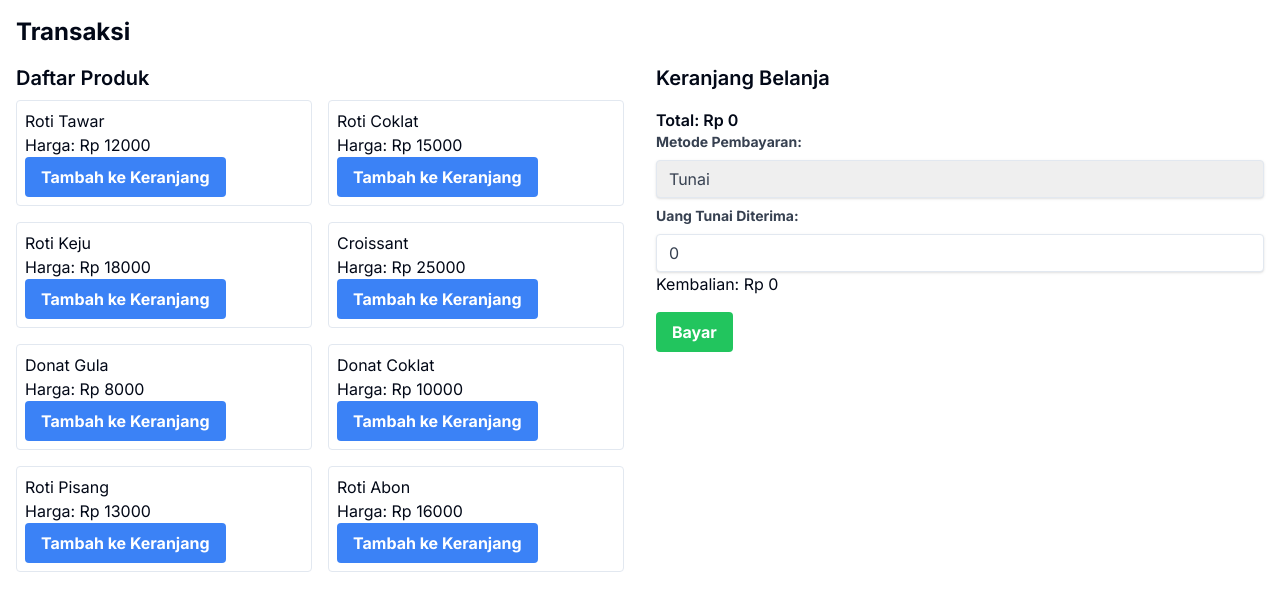
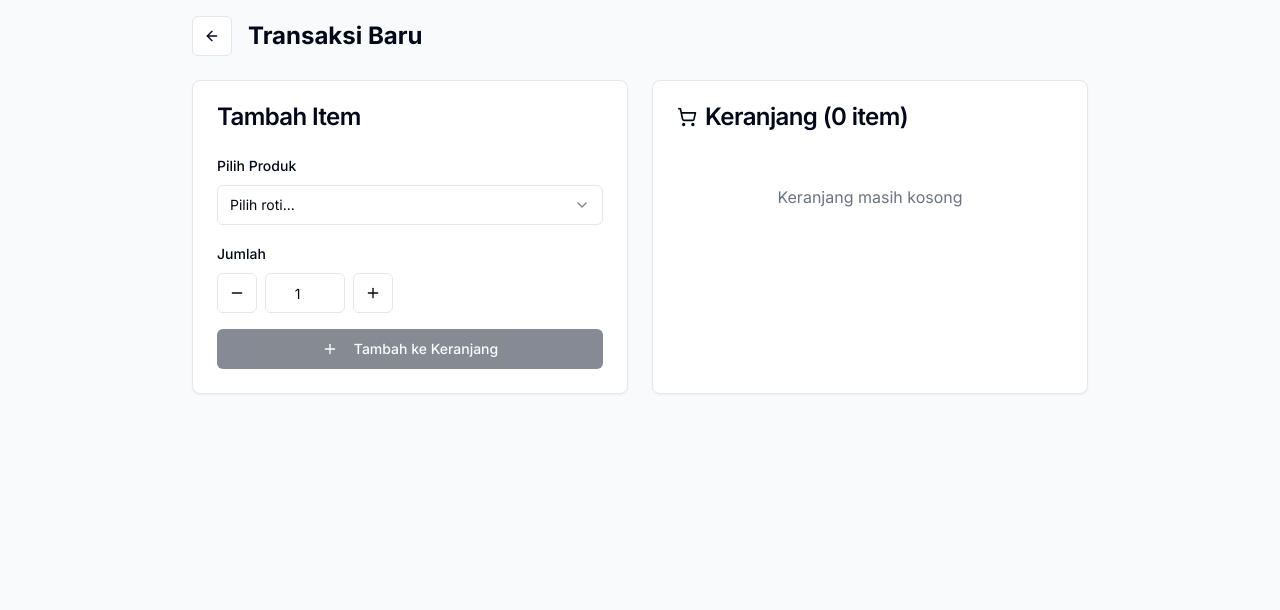
Before and after one commit to sabenih726/aplikasi-kasir, a Next.js app: page /transaksi in a window 1280 px wide. Shown: the top 610 px of the page. Built offline with nearby package versions, Linux system fonts and the light colour scheme.

Commit message:
refactor: restore modern transaction page design
Revert to previous modern design with shadcn/ui components and improved styling.

Co-authored-by: null <171391733+sabenih726@users.noreply.github.com>

```diff
--- a/app/transaksi/page.tsx
+++ b/app/transaksi/page.tsx
@@ -1,150 +1,375 @@
 "use client"
 
 import { useState, useEffect } from "react"
+import { Card, CardContent, CardHeader, CardTitle } from "@/components/ui/card"
+import { Button } from "@/components/ui/button"
+import { Input } from "@/components/ui/input"
+import { Label } from "@/components/ui/label"
+import { Select, SelectContent, SelectItem, SelectTrigger, SelectValue } from "@/components/ui/select"
+import { Separator } from "@/components/ui/separator"
+import { ArrowLeft, Plus, Minus, Trash2, ShoppingCart } from "lucide-react"
+import Link from "next/link"
+import { useRouter } from "next/navigation"
 import { getProducts, saveTransaction, generateTransactionId, type Product } from "@/lib/localStorage"
 
-const TransaksiPage = () => {
-  const [products, setProducts] = useState<Product[]>([])
-  const [cartItems, setCartItems] = useState<Product[]>([])
-  const [paymentMethod, setPaymentMethod] = useState<"Tunai" | "Debit" | "Kredit">("Tunai")
-  const [cashReceived, setCashReceived] = useState<number>(0)
-  const [change, setChange] = useState<number>(0)
+interface CartItem extends Product {
+  quantity: number
+  subtotal: number
+}
+
+const defaultProducts: Product[] = [
+  { id: "1", name: "Roti Tawar", price: 12000 },
+  { id: "2", name: "Roti Coklat", price: 15000 },
+  { id: "3", name: "Roti Keju", price: 18000 },
+  { id: "4", name: "Croissant", price: 25000 },
+  { id: "5", name: "Donat Gula", price: 8000 },
+  { id: "6", name: "Donat Coklat", price: 10000 },
+  { id: "7", name: "Roti Pisang", price: 13000 },
+  { id: "8", name: "Roti Abon", price: 16000 },
+]
+
+export default function TransaksiPage() {
+  const router = useRouter()
+  const [products, setProducts] = useState<Product[]>(defaultProducts)
+  const [cart, setCart] = useState<CartItem[]>([])
+  const [selectedProduct, setSelectedProduct] = useState("")
+  const [quantity, setQuantity] = useState(1)
+  const [paymentMethod, setPaymentMethod] = useState("tunai")
+  const [cashReceived, setCashReceived] = useState("")
+  const [showPayment, setShowPayment] = useState(false)
+  const [processing, setProcessing] = useState(false)
 
   useEffect(() => {
-    const storedProducts = getProducts()
-    if (storedProducts) {
-      setProducts(storedProducts)
+    // Load products from localStorage
+    const savedProducts = localStorage.getItem("products")
+    if (savedProducts) {
+      setProducts(JSON.parse(savedProducts))
+    } else {
+      localStorage.setItem("products", JSON.stringify(defaultProducts))
     }
   }, [])
 
-  const addToCart = (product: Product) => {
-    setCartItems([...cartItems, product])
+  useEffect(() => {
+    loadProducts()
+  }, [])
+
+  const loadProducts = () => {
+    const data = getProducts()
+    setProducts(data)
   }
 
-  const removeFromCart = (index: number) => {
-    const newCartItems = [...cartItems]
-    newCartItems.splice(index, 1)
-    setCartItems(newCartItems)
+  const formatCurrency = (amount: number) => {
+    return new Intl.NumberFormat("id-ID", {
+      style: "currency",
+      currency: "IDR",
+    }).format(amount)
   }
 
-  const totalAmount = cartItems.reduce((total, item) => total + item.price, 0)
+  const addToCart = () => {
+    if (!selectedProduct) return
 
-  const handlePayment = () => {
-    if (paymentMethod === "Tunai") {
-      if (cashReceived < totalAmount) {
-        alert("Jumlah uang tunai kurang!")
+    const product = products.find((p) => p.id === selectedProduct)
+    if (!product) return
+
+    const existingItem = cart.find((item) => item.id === selectedProduct)
+
+    if (existingItem) {
+      setCart(
+        cart.map((item) =>
+          item.id === selectedProduct
+            ? {
+                ...item,
+                quantity: item.quantity + quantity,
+                subtotal: (item.quantity + quantity) * item.price,
+              }
+            : item,
+        ),
+      )
+    } else {
+      setCart([
+        ...cart,
+        {
+          ...product,
+          quantity,
+          subtotal: product.price * quantity,
+        },
+      ])
+    }
+
+    setSelectedProduct("")
+    setQuantity(1)
+  }
+
+  const updateQuantity = (id: string, newQuantity: number) => {
+    if (newQuantity <= 0) {
+      removeFromCart(id)
       return
     }
-      setChange(cashReceived - totalAmount)
+
+    setCart(
+      cart.map((item) =>
+        item.id === id ? { ...item, quantity: newQuantity, subtotal: newQuantity * item.price } : item,
+      ),
+    )
   }
 
+  const removeFromCart = (id: string) => {
+    setCart(cart.filter((item) => item.id !== id))
+  }
+
+  const getTotalAmount = () => {
+    return cart.reduce((total, item) => total + item.subtotal, 0)
+  }
+
+  const getChange = () => {
+    const cash = Number.parseFloat(cashReceived) || 0
+    return cash - getTotalAmount()
+  }
+
+  const processTransaction = async () => {
+    if (cart.length === 0) return
+
+    if (paymentMethod === "tunai" && getChange() < 0) {
+      alert("Uang yang diterima kurang!")
+      return
+    }
+
+    setProcessing(true)
+
+    try {
       const transactionId = generateTransactionId()
 
       const transaction = {
         id: transactionId,
         date: new Date().toISOString(),
-      items: cartItems,
-      total: totalAmount,
-      paymentMethod: paymentMethod,
-      cashReceived: paymentMethod === "Tunai" ? cashReceived : undefined,
-      change: paymentMethod === "Tunai" ? change : undefined,
+        items: cart.map((item) => ({
+          name: item.name,
+          price: item.price,
+          quantity: item.quantity,
+        })),
+        total: getTotalAmount(),
+        paymentMethod,
+        cashReceived: paymentMethod === "tunai" ? Number.parseFloat(cashReceived) : getTotalAmount(),
+        change: paymentMethod === "tunai" ? getChange() : 0,
       }
 
+      // Save transaction (hanya sekali)
       console.log("Saving transaction:", transactionId)
       saveTransaction(transaction)
       console.log("Transaction saved successfully")
 
-    setCartItems([])
-    setCashReceived(0)
-    setChange(0)
-    alert("Transaksi berhasil!")
+      // Redirect to receipt page
+      router.push(`/struk/${transactionId}`)
+    } catch (error) {
+      console.error("Error processing transaction:", error)
+      alert("Terjadi kesalahan. Silakan coba lagi.")
+    } finally {
+      setProcessing(false)
+    }
   }
 
   return (
-    <div className="container mx-auto p-4">
-      <h1 className="text-2xl font-bold mb-4">Transaksi</h1>
+    <div className="min-h-screen bg-gray-50 p-4">
+      <div className="max-w-4xl mx-auto space-y-6">
+        {/* Header */}
+        <div className="flex items-center gap-4">
+          <Link href="/">
+            <Button variant="outline" size="icon">
+              <ArrowLeft className="h-4 w-4" />
+            </Button>
+          </Link>
+          <h1 className="text-2xl font-bold">Transaksi Baru</h1>
+        </div>
 
-      <div className="flex">
-        <div className="w-1/2 pr-4">
-          <h2 className="text-xl font-semibold mb-2">Daftar Produk</h2>
-          <div className="grid grid-cols-2 gap-4">
+        <div className="grid grid-cols-1 lg:grid-cols-2 gap-6">
+          {/* Add Items */}
+          <Card>
+            <CardHeader>
+              <CardTitle>Tambah Item</CardTitle>
+            </CardHeader>
+            <CardContent className="space-y-4">
+              <div className="space-y-2">
+                <Label htmlFor="product">Pilih Produk</Label>
+                <Select value={selectedProduct} onValueChange={setSelectedProduct}>
+                  <SelectTrigger>
+                    <SelectValue placeholder="Pilih roti..." />
+                  </SelectTrigger>
+                  <SelectContent>
                     {products.map((product) => (
-              <div key={product.id} className="border p-2 rounded">
-                <p>{product.name}</p>
-                <p>Harga: Rp {product.price}</p>
-                <button
-                  className="bg-blue-500 hover:bg-blue-700 text-white font-bold py-2 px-4 rounded"
-                  onClick={() => addToCart(product)}
-                >
-                  Tambah ke Keranjang
-                </button>
+                      <SelectItem key={product.id} value={product.id}>
+                        {product.name} - {formatCurrency(product.price)}
+                      </SelectItem>
+                    ))}
+                  </SelectContent>
+                </Select>
               </div>
-            ))}
+
+              <div className="space-y-2">
+                <Label htmlFor="quantity">Jumlah</Label>
+                <div className="flex items-center gap-2">
+                  <Button variant="outline" size="icon" onClick={() => setQuantity(Math.max(1, quantity - 1))}>
+                    <Minus className="h-4 w-4" />
+                  </Button>
+                  <Input
+                    type="number"
+                    value={quantity}
+                    onChange={(e) => setQuantity(Math.max(1, Number.parseInt(e.target.value) || 1))}
+                    className="text-center w-20"
+                    min="1"
+                  />
+                  <Button variant="outline" size="icon" onClick={() => setQuantity(quantity + 1)}>
+                    <Plus className="h-4 w-4" />
+                  </Button>
                 </div>
               </div>
 
-        <div className="w-1/2 pl-4">
-          <h2 className="text-xl font-semibold mb-2">Keranjang Belanja</h2>
-          <ul>
-            {cartItems.map((item, index) => (
-              <li key={index} className="flex justify-between items-center py-2 border-b">
-                <span>{item.name}</span>
-                <span>Rp {item.price}</span>
-                <button
-                  className="bg-red-500 hover:bg-red-700 text-white font-bold py-1 px-2 rounded"
-                  onClick={() => removeFromCart(index)}
+              <Button onClick={addToCart} className="w-full" disabled={!selectedProduct}>
+                <Plus className="mr-2 h-4 w-4" />
+                Tambah ke Keranjang
+              </Button>
+            </CardContent>
+          </Card>
+
+          {/* Cart */}
+          <Card>
+            <CardHeader>
+              <CardTitle className="flex items-center gap-2">
+                <ShoppingCart className="h-5 w-5" />
+                Keranjang ({cart.length} item)
+              </CardTitle>
+            </CardHeader>
+            <CardContent>
+              {cart.length === 0 ? (
+                <p className="text-center text-gray-500 py-8">Keranjang masih kosong</p>
+              ) : (
+                <div className="space-y-4">
+                  {cart.map((item) => (
+                    <div key={item.id} className="flex items-center justify-between p-3 border rounded-lg">
+                      <div className="flex-1">
+                        <h4 className="font-medium">{item.name}</h4>
+                        <p className="text-sm text-gray-500">
+                          {formatCurrency(item.price)} × {item.quantity}
+                        </p>
+                      </div>
+                      <div className="flex items-center gap-2">
+                        <Button
+                          variant="outline"
+                          size="icon"
+                          className="h-8 w-8"
+                          onClick={() => updateQuantity(item.id, item.quantity - 1)}
                         >
-                  Hapus
-                </button>
-              </li>
+                          <Minus className="h-3 w-3" />
+                        </Button>
+                        <span className="w-8 text-center">{item.quantity}</span>
+                        <Button
+                          variant="outline"
+                          size="icon"
+                          className="h-8 w-8"
+                          onClick={() => updateQuantity(item.id, item.quantity + 1)}
+                        >
+                          <Plus className="h-3 w-3" />
+                        </Button>
+                        <Button
+                          variant="outline"
+                          size="icon"
+                          className="h-8 w-8 text-red-500 hover:text-red-700"
+                          onClick={() => removeFromCart(item.id)}
+                        >
+                          <Trash2 className="h-3 w-3" />
+                        </Button>
+                      </div>
+                      <div className="ml-4 text-right">
+                        <p className="font-bold">{formatCurrency(item.subtotal)}</p>
+                      </div>
+                    </div>
                   ))}
-          </ul>
-          <div className="mt-4">
-            <p className="font-semibold">Total: Rp {totalAmount}</p>
 
-            <div className="mb-2">
-              <label htmlFor="paymentMethod" className="block text-gray-700 text-sm font-bold mb-2">
-                Metode Pembayaran:
-              </label>
-              <select
-                id="paymentMethod"
-                className="shadow appearance-none border rounded w-full py-2 px-3 text-gray-700 leading-tight focus:outline-none focus:shadow-outline"
-                value={paymentMethod}
-                onChange={(e) => setPaymentMethod(e.target.value as "Tunai" | "Debit" | "Kredit")}
-              >
-                <option value="Tunai">Tunai</option>
-                <option value="Debit">Debit</option>
-                <option value="Kredit">Kredit</option>
-              </select>
+                  <Separator />
+
+                  <div className="flex justify-between items-center text-lg font-bold">
+                    <span>Total:</span>
+                    <span className="text-green-600">{formatCurrency(getTotalAmount())}</span>
                   </div>
 
-            {paymentMethod === "Tunai" && (
-              <div>
-                <label htmlFor="cashReceived" className="block text-gray-700 text-sm font-bold mb-2">
-                  Uang Tunai Diterima:
-                </label>
-                <input
-                  type="number"
-                  id="cashReceived"
-                  className="shadow appearance-none border rounded w-full py-2 px-3 text-gray-700 leading-tight focus:outline-none focus:shadow-outline"
-                  value={cashReceived}
-                  onChange={(e) => setCashReceived(Number(e.target.value))}
-                />
-                <p>Kembalian: Rp {change}</p>
+                  <Button onClick={() => setShowPayment(true)} className="w-full" disabled={cart.length === 0}>
+                    Lanjut ke Pembayaran
+                  </Button>
                 </div>
               )}
+            </CardContent>
+          </Card>
+        </div>
 
-            <button
-              className="bg-green-500 hover:bg-green-700 text-white font-bold py-2 px-4 rounded mt-4"
-              onClick={handlePayment}
-            >
-              Bayar
-            </button>
+        {/* Payment Modal */}
+        {showPayment && (
+          <Card className="fixed inset-4 z-50 bg-white shadow-lg max-w-md mx-auto my-auto h-fit">
+            <CardHeader>
+              <CardTitle>Pembayaran</CardTitle>
+            </CardHeader>
+            <CardContent className="space-y-4">
+              <div className="space-y-2">
+                <Label>Total Belanja</Label>
+                <div className="text-2xl font-bold text-green-600">{formatCurrency(getTotalAmount())}</div>
+              </div>
+
+              <div className="space-y-2">
+                <Label>Metode Pembayaran</Label>
+                <Select value={paymentMethod} onValueChange={setPaymentMethod}>
+                  <SelectTrigger>
+                    <SelectValue />
+                  </SelectTrigger>
+                  <SelectContent>
+                    <SelectItem value="tunai">Tunai</SelectItem>
+                    <SelectItem value="qris">QRIS</SelectItem>
+                    <SelectItem value="transfer">Transfer Bank</SelectItem>
+                  </SelectContent>
+                </Select>
+              </div>
+
+              {paymentMethod === "tunai" && (
+                <>
+                  <div className="space-y-2">
+                    <Label>Uang Diterima</Label>
+                    <Input
+                      type="number"
+                      value={cashReceived}
+                      onChange={(e) => setCashReceived(e.target.value)}
+                      placeholder="Masukkan jumlah uang..."
+                    />
+                  </div>
+
+                  {cashReceived && (
+                    <div className="space-y-2">
+                      <Label>Kembalian</Label>
+                      <div className={`text-xl font-bold ${getChange() >= 0 ? "text-blue-600" : "text-red-600"}`}>
+                        {formatCurrency(getChange())}
                       </div>
                     </div>
+                  )}
+                </>
+              )}
+
+              <div className="flex gap-2">
+                <Button
+                  variant="outline"
+                  onClick={() => setShowPayment(false)}
+                  className="flex-1"
+                  disabled={processing}
+                >
+                  Batal
+                </Button>
+                <Button onClick={processTransaction} className="flex-1" disabled={processing}>
+                  {processing ? "Memproses..." : "Selesai"}
+                </Button>
+              </div>
+            </CardContent>
+          </Card>
+        )}
+
+        {showPayment && (
+          <div className="fixed inset-0 bg-black bg-opacity-50 z-40" onClick={() => setShowPayment(false)} />
+        )}
       </div>
     </div>
   )
 }
-
-export default TransaksiPage
```
Lines whose indentation alone changed are shown as unchanged.
